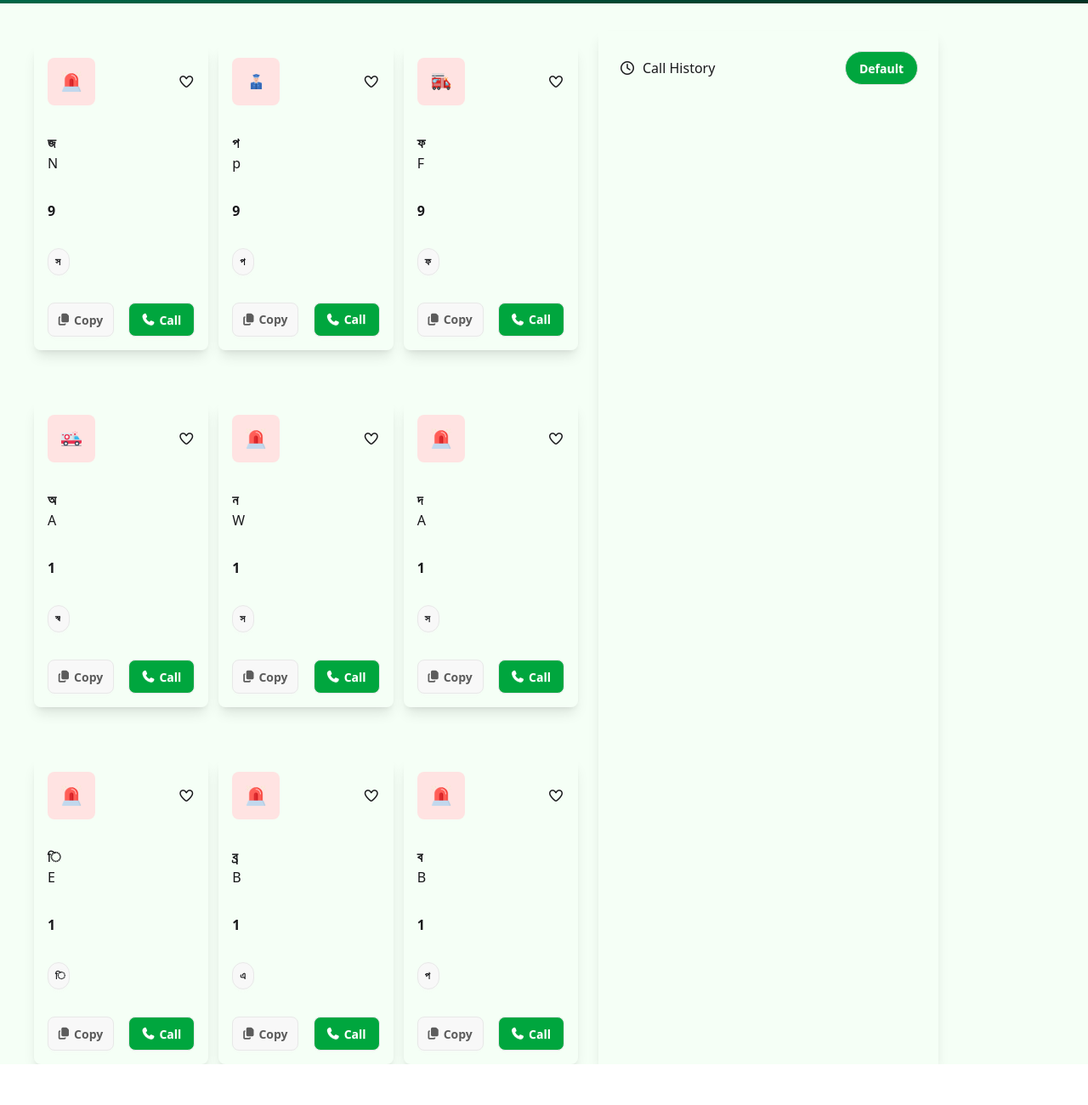
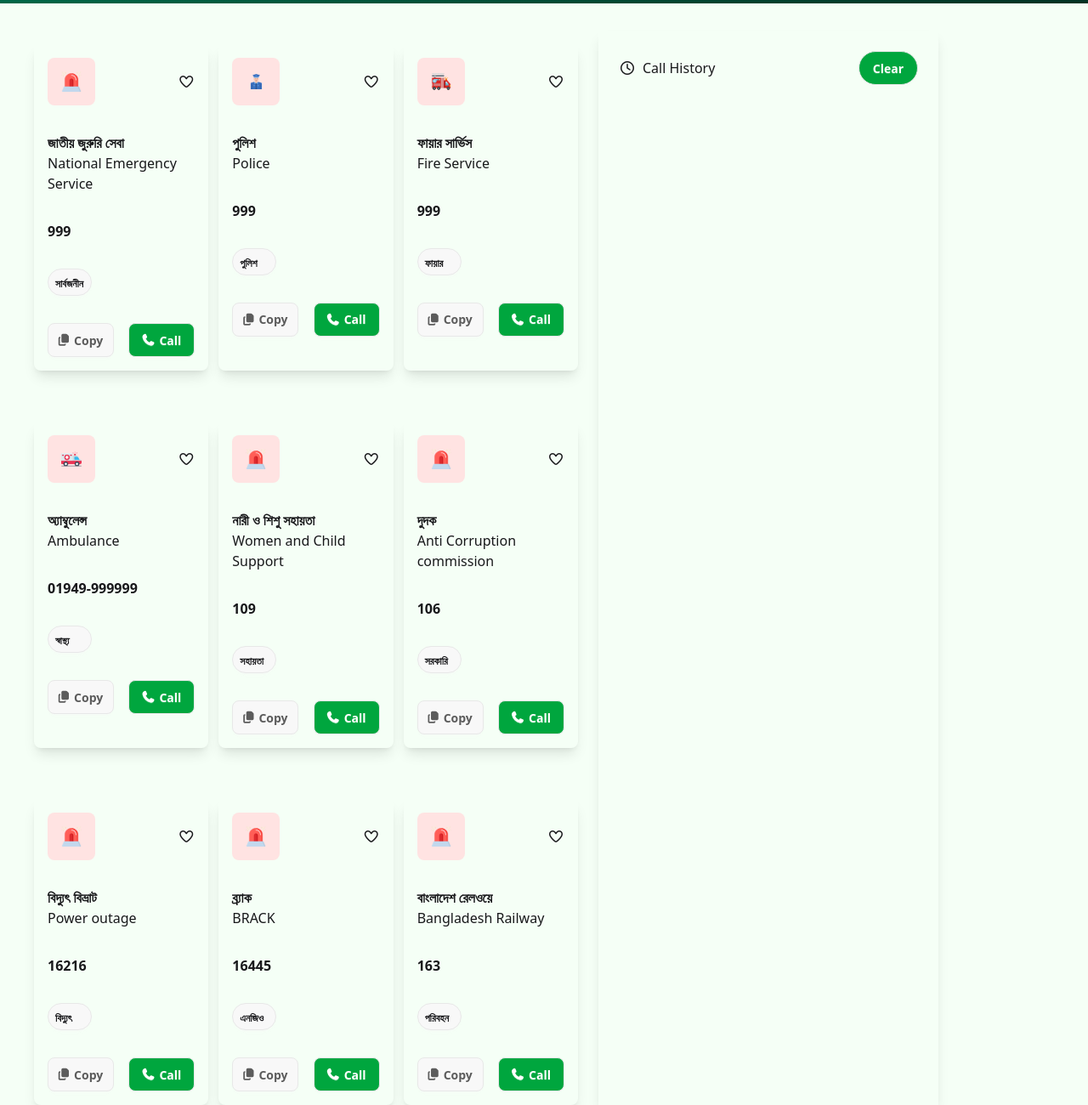
Before and after one commit to Anwar157/emergency-hotline, a plain HTML site: page index.html in a window 1280 px wide. Shown: the part 350-1650 px from the top of the page at 85% size. Before the commit the page ends 1602 px from the top, so only its background shows below. Drawn offline with nearby package versions, Linux system fonts and the light colour scheme.

Commit message:
added call function and update button

```diff
--- a/index.html
+++ b/index.html
@@ -44,7 +44,7 @@
                 alt="heart-icon" />
             </div>
             <div class="flex items-center bg-[#41FF6B] gap-2 p-1 rounded-full">
-              <h2 class="ml-2 font-bold">100</h2>
+              <h2 class="ml-2 font-bold" id="coin-balance">100</h2>
               <img
                 class="max-h-6 max-w-6 md:max-h-7 md:max-w-7 mr-2"
                 src="assets/coin.png"
@@ -84,7 +84,8 @@
     <main>
       <div class="grid grid-cols-1 md:grid-cols-2">
         <div class="grid grid-cols-1 md:grid-cols-2 lg:grid-cols-3 gap-3">
-          <div class="shadow-lg ml-4 md:ml-10 mt-12 rounded-lg w-full">
+          <div
+            class="shadow-lg ml-4 md:ml-10 mt-12 rounded-lg w-full card-info">
             <div class="flex justify-between items-center p-4">
               <div class="max-h-14 max-w-14 bg-[#FFE3E2] rounded-lg">
                 <img class="p-4" src="assets/emergency.png" alt="" />
@@ -92,26 +93,28 @@
               <i class="fa-regular fa-heart heart-icon"></i>
             </div>
             <div class="p-4">
-              <h2 class="font-bold">জ</h2>
-              <p>N</p>
+              <h2 class="font-bold">জাতীয় জুরুরি সেবা</h2>
+              <p>National Emergency Service</p>
             </div>
-            <h2 class="p-4 font-bold">9</h2>
+            <h2 class="p-4 font-bold">999</h2>
             <div class="p-4">
               <button
-                class="btn btn-sm p-2 rounded-full text-left w-[15%] flex justify-start">
-                স
+                class="btn btn-sm p-2 rounded-full text-left block w-[30%]">
+                সার্বজনীন
               </button>
             </div>
             <div class="p-4 flex justify-between">
               <button class="btn w-[45%] rounded-lg text-[#5C5C5C]">
                 <i class="fa-solid fa-copy"></i>Copy
               </button>
-              <button class="btn w-[45%] rounded-lg bg-[#00A63E] text-white">
+              <button
+                class="btn w-[45%] rounded-lg bg-[#00A63E] text-white call-btn">
                 <i class="fa-solid fa-phone"></i>Call
               </button>
             </div>
           </div>
-          <div class="shadow-lg ml-4 md:ml-10 mt-12 rounded-lg w-full">
+          <div
+            class="shadow-lg ml-4 md:ml-10 mt-12 rounded-lg w-full card-info">
             <div class="flex justify-between items-center p-4">
               <div class="max-h-14 max-w-14 bg-[#FFE3E2] rounded-lg">
                 <img class="p-4" src="assets/police.png" alt="" />
@@ -119,26 +122,28 @@
               <i class="fa-regular fa-heart heart-icon"></i>
             </div>
             <div class="p-4">
-              <h2 class="font-bold">প</h2>
-              <p>p</p>
+              <h2 class="font-bold">পুলিশ</h2>
+              <p>Police</p>
             </div>
-            <h2 class="p-4 font-bold">9</h2>
+            <h2 class="p-4 font-bold">999</h2>
             <div class="p-4">
               <button
-                class="btn btn-sm p-2 rounded-full text-left w-[15%] flex justify-start">
-                প
+                class="btn btn-sm p-2 rounded-full text-left block w-[30%]">
+                পুলিশ
               </button>
             </div>
             <div class="p-4 flex justify-between">
               <button class="btn w-[45%] rounded-lg text-[#5C5C5C]">
                 <i class="fa-solid fa-copy"></i>Copy
               </button>
-              <button class="btn w-[45%] rounded-lg bg-[#00A63E] text-white">
+              <button
+                class="btn w-[45%] rounded-lg bg-[#00A63E] text-white call-btn">
                 <i class="fa-solid fa-phone"></i>Call
               </button>
             </div>
           </div>
-          <div class="shadow-lg ml-4 md:ml-10 mt-12 rounded-lg w-full">
+          <div
+            class="shadow-lg ml-4 md:ml-10 mt-12 rounded-lg w-full card-info">
             <div class="flex justify-between items-center p-4">
               <div class="max-h-14 max-w-14 bg-[#FFE3E2] rounded-lg">
                 <img class="p-4" src="assets/fire-service.png" alt="" />
@@ -146,26 +151,28 @@
               <i class="fa-regular fa-heart heart-icon"></i>
             </div>
             <div class="p-4">
-              <h2 class="font-bold">ফ</h2>
-              <p>F</p>
+              <h2 class="font-bold">ফায়ার সার্ভিস</h2>
+              <p>Fire Service</p>
             </div>
-            <h2 class="p-4 font-bold">9</h2>
+            <h2 class="p-4 font-bold">999</h2>
             <div class="p-4">
               <button
-                class="btn btn-sm p-2 rounded-full text-left w-[15%] flex justify-start">
-                ফ
+                class="btn btn-sm p-2 rounded-full text-left block w-[30%]">
+                ফায়ার
               </button>
             </div>
             <div class="p-4 flex justify-between">
               <button class="btn w-[45%] rounded-lg text-[#5C5C5C]">
                 <i class="fa-solid fa-copy"></i>Copy
               </button>
-              <button class="btn w-[45%] rounded-lg bg-[#00A63E] text-white">
+              <button
+                class="btn w-[45%] rounded-lg bg-[#00A63E] text-white call-btn">
                 <i class="fa-solid fa-phone"></i>Call
               </button>
             </div>
           </div>
-          <div class="shadow-lg ml-4 md:ml-10 mt-12 rounded-lg w-full">
+          <div
+            class="shadow-lg ml-4 md:ml-10 mt-12 rounded-lg w-full card-info">
             <div class="flex justify-between items-center p-4">
               <div class="max-h-14 max-w-14 bg-[#FFE3E2] rounded-lg">
                 <img class="p-4" src="assets/ambulance.png" alt="" />
@@ -173,26 +180,28 @@
               <i class="fa-regular fa-heart heart-icon"></i>
             </div>
             <div class="p-4">
-              <h2 class="font-bold">অ</h2>
-              <p>A</p>
+              <h2 class="font-bold">অ্যাম্বুলেন্স</h2>
+              <p>Ambulance</p>
             </div>
-            <h2 class="p-4 font-bold">1</h2>
+            <h2 class="p-4 font-bold">01949-999999</h2>
             <div class="p-4">
               <button
-                class="btn btn-sm p-2 rounded-full text-left w-[15%] flex justify-start">
-                স্ব
+                class="btn btn-sm p-2 rounded-full text-left block w-[30%]">
+                স্বাস্থ্য
               </button>
             </div>
             <div class="p-4 flex justify-between">
               <button class="btn w-[45%] rounded-lg text-[#5C5C5C]">
                 <i class="fa-solid fa-copy"></i>Copy
               </button>
-              <button class="btn w-[45%] rounded-lg bg-[#00A63E] text-white">
+              <button
+                class="btn w-[45%] rounded-lg bg-[#00A63E] text-white call-btn">
                 <i class="fa-solid fa-phone"></i>Call
               </button>
             </div>
           </div>
-          <div class="shadow-lg ml-4 md:ml-10 mt-12 rounded-lg w-full">
+          <div
+            class="shadow-lg ml-4 md:ml-10 mt-12 rounded-lg w-full card-info">
             <div class="flex justify-between items-center p-4">
               <div class="max-h-14 max-w-14 bg-[#FFE3E2] rounded-lg">
                 <img class="p-4" src="assets/emergency.png" alt="" />
@@ -200,26 +209,28 @@
               <i class="fa-regular fa-heart heart-icon"></i>
             </div>
             <div class="p-4">
-              <h2 class="font-bold">ন</h2>
-              <p>W</p>
+              <h2 class="font-bold">নারী ও শিশু সহায়তা</h2>
+              <p>Women and Child Support</p>
             </div>
-            <h2 class="p-4 font-bold">1</h2>
+            <h2 class="p-4 font-bold">109</h2>
             <div class="p-4">
               <button
-                class="btn btn-sm p-2 rounded-full text-left w-[15%] flex justify-start">
-                স
+                class="btn btn-sm p-2 rounded-full text-left block w-[30%]">
+                সহায়তা
               </button>
             </div>
             <div class="p-4 flex justify-between">
               <button class="btn w-[45%] rounded-lg text-[#5C5C5C]">
                 <i class="fa-solid fa-copy"></i>Copy
               </button>
-              <button class="btn w-[45%] rounded-lg bg-[#00A63E] text-white">
+              <button
+                class="btn w-[45%] rounded-lg bg-[#00A63E] text-white call-btn">
                 <i class="fa-solid fa-phone"></i>Call
               </button>
             </div>
           </div>
-          <div class="shadow-lg ml-4 md:ml-10 mt-12 rounded-lg w-full">
+          <div
+            class="shadow-lg ml-4 md:ml-10 mt-12 rounded-lg w-full card-info">
             <div class="flex justify-between items-center p-4">
               <div class="max-h-14 max-w-14 bg-[#FFE3E2] rounded-lg">
                 <img class="p-4" src="assets/emergency.png" alt="" />
@@ -227,26 +238,28 @@
               <i class="fa-regular fa-heart heart-icon"></i>
             </div>
             <div class="p-4">
-              <h2 class="font-bold">দ</h2>
-              <p>A</p>
+              <h2 class="font-bold">দুদক</h2>
+              <p>Anti Corruption commission</p>
             </div>
-            <h2 class="p-4 font-bold">1</h2>
+            <h2 class="p-4 font-bold">106</h2>
             <div class="p-4">
               <button
-                class="btn btn-sm p-2 rounded-full text-left w-[15%] flex justify-start">
-                স
+                class="btn btn-sm p-2 rounded-full text-left block w-[30%]">
+                সরকারি
               </button>
             </div>
             <div class="p-4 flex justify-between">
               <button class="btn w-[45%] rounded-lg text-[#5C5C5C]">
                 <i class="fa-solid fa-copy"></i>Copy
               </button>
-              <button class="btn w-[45%] rounded-lg bg-[#00A63E] text-white">
+              <button
+                class="btn w-[45%] rounded-lg bg-[#00A63E] text-white call-btn">
                 <i class="fa-solid fa-phone"></i>Call
               </button>
             </div>
           </div>
-          <div class="shadow-lg ml-4 md:ml-10 mt-12 rounded-lg w-full">
+          <div
+            class="shadow-lg ml-4 md:ml-10 mt-12 rounded-lg w-full card-info">
             <div class="flex justify-between items-center p-4">
               <div class="max-h-14 max-w-14 bg-[#FFE3E2] rounded-lg">
                 <img class="p-4" src="assets/emergency.png" alt="" />
@@ -254,26 +267,28 @@
               <i class="fa-regular fa-heart heart-icon"></i>
             </div>
             <div class="p-4">
-              <h2 class="font-bold">ি</h2>
-              <p>E</p>
+              <h2 class="font-bold">বিদ্যুৎ বিভ্রাট</h2>
+              <p>Power outage</p>
             </div>
-            <h2 class="p-4 font-bold">1</h2>
+            <h2 class="p-4 font-bold">16216</h2>
             <div class="p-4">
               <button
-                class="btn btn-sm p-2 rounded-full text-left w-[15%] flex justify-start">
-                ি
+                class="btn btn-sm p-2 rounded-full text-left block w-[30%]">
+                বিদ্যুৎ
               </button>
             </div>
             <div class="p-4 flex justify-between">
               <button class="btn w-[45%] rounded-lg text-[#5C5C5C]">
                 <i class="fa-solid fa-copy"></i>Copy
               </button>
-              <button class="btn w-[45%] rounded-lg bg-[#00A63E] text-white">
+              <button
+                class="btn w-[45%] rounded-lg bg-[#00A63E] text-white call-btn">
                 <i class="fa-solid fa-phone"></i>Call
               </button>
             </div>
           </div>
-          <div class="shadow-lg ml-4 md:ml-10 mt-12 rounded-lg w-full">
+          <div
+            class="shadow-lg ml-4 md:ml-10 mt-12 rounded-lg w-full card-info">
             <div class="flex justify-between items-center p-4">
               <div class="max-h-14 max-w-14 bg-[#FFE3E2] rounded-lg">
                 <img class="p-4" src="assets/emergency.png" alt="" />
@@ -281,26 +296,28 @@
               <i class="fa-regular fa-heart heart-icon"></i>
             </div>
             <div class="p-4">
-              <h2 class="font-bold">ব্র</h2>
-              <p>B</p>
+              <h2 class="font-bold">ব্র্যাক</h2>
+              <p>BRACK</p>
             </div>
-            <h2 class="p-4 font-bold">1</h2>
+            <h2 class="p-4 font-bold">16445</h2>
             <div class="p-4">
               <button
-                class="btn btn-sm p-2 rounded-full text-left w-[15%] flex justify-start">
-                এ
+                class="btn btn-sm p-2 rounded-full text-left block w-[30%]">
+                এনজিও
               </button>
             </div>
             <div class="p-4 flex justify-between">
               <button class="btn w-[45%] rounded-lg text-[#5C5C5C]">
                 <i class="fa-solid fa-copy"></i>Copy
               </button>
-              <button class="btn w-[45%] rounded-lg bg-[#00A63E] text-white">
+              <button
+                class="btn w-[45%] rounded-lg bg-[#00A63E] text-white call-btn">
                 <i class="fa-solid fa-phone"></i>Call
               </button>
             </div>
           </div>
-          <div class="shadow-lg ml-4 md:ml-10 mt-12 rounded-lg w-full">
+          <div
+            class="shadow-lg ml-4 md:ml-10 mt-12 rounded-lg w-full card-info">
             <div class="flex justify-between items-center p-4">
               <div class="max-h-14 max-w-14 bg-[#FFE3E2] rounded-lg">
                 <img class="p-4" src="assets/emergency.png" alt="" />
@@ -308,21 +325,22 @@
               <i class="fa-regular fa-heart heart-icon"></i>
             </div>
             <div class="p-4">
-              <h2 class="font-bold">ব</h2>
-              <p>B</p>
+              <h2 class="font-bold">বাংলাদেশ রেলওয়ে</h2>
+              <p>Bangladesh Railway</p>
             </div>
-            <h2 class="p-4 font-bold">1</h2>
+            <h2 class="p-4 font-bold">163</h2>
             <div class="p-4">
               <button
-                class="btn btn-sm p-2 rounded-full text-left w-[15%] flex justify-start">
-                প
+                class="btn btn-sm p-2 rounded-full w-[30%] block text-left">
+                পরিবহন
               </button>
             </div>
             <div class="p-4 flex justify-between">
               <button class="btn w-[45%] rounded-lg text-[#5C5C5C]">
                 <i class="fa-solid fa-copy"></i>Copy
               </button>
-              <button class="btn w-[45%] rounded-lg bg-[#00A63E] text-white">
+              <button
+                class="btn w-[45%] rounded-lg bg-[#00A63E] text-white call-btn">
                 <i class="fa-solid fa-phone"></i>Call
               </button>
             </div>
@@ -333,11 +351,13 @@
             <h2 class="flex items-center gap-2">
               <i class="fa-regular fa-clock"></i>Call History
             </h2>
-            <button class="btn rounded-full bg-[#00A63E] text-white">
-              Default
+            <button
+              class="btn rounded-full bg-[#00A63E] text-white"
+              id="clear-history">
+              Clear
             </button>
           </div>
-          <div></div>
+          <div id="call-history"></div>
         </div>
       </div>
     </main>
```
Also changed, not shown: script.js (+53 -1 lines).
